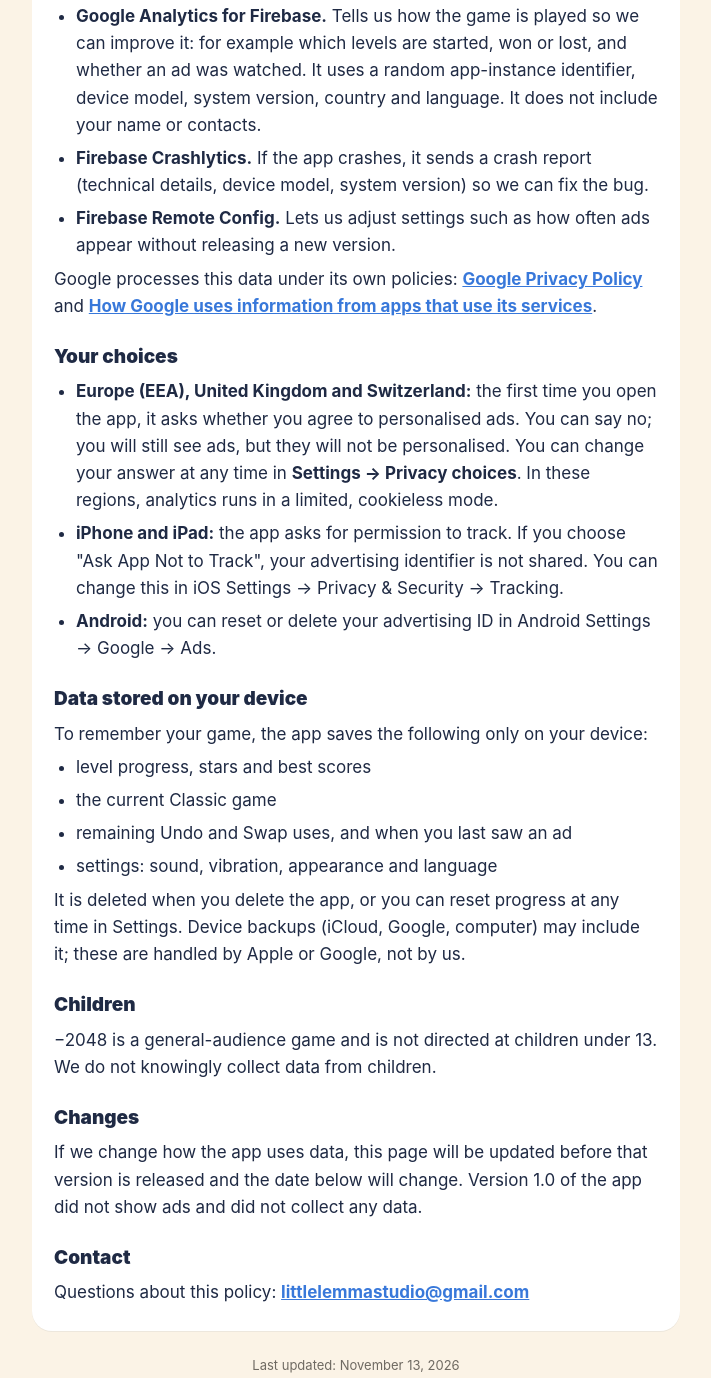
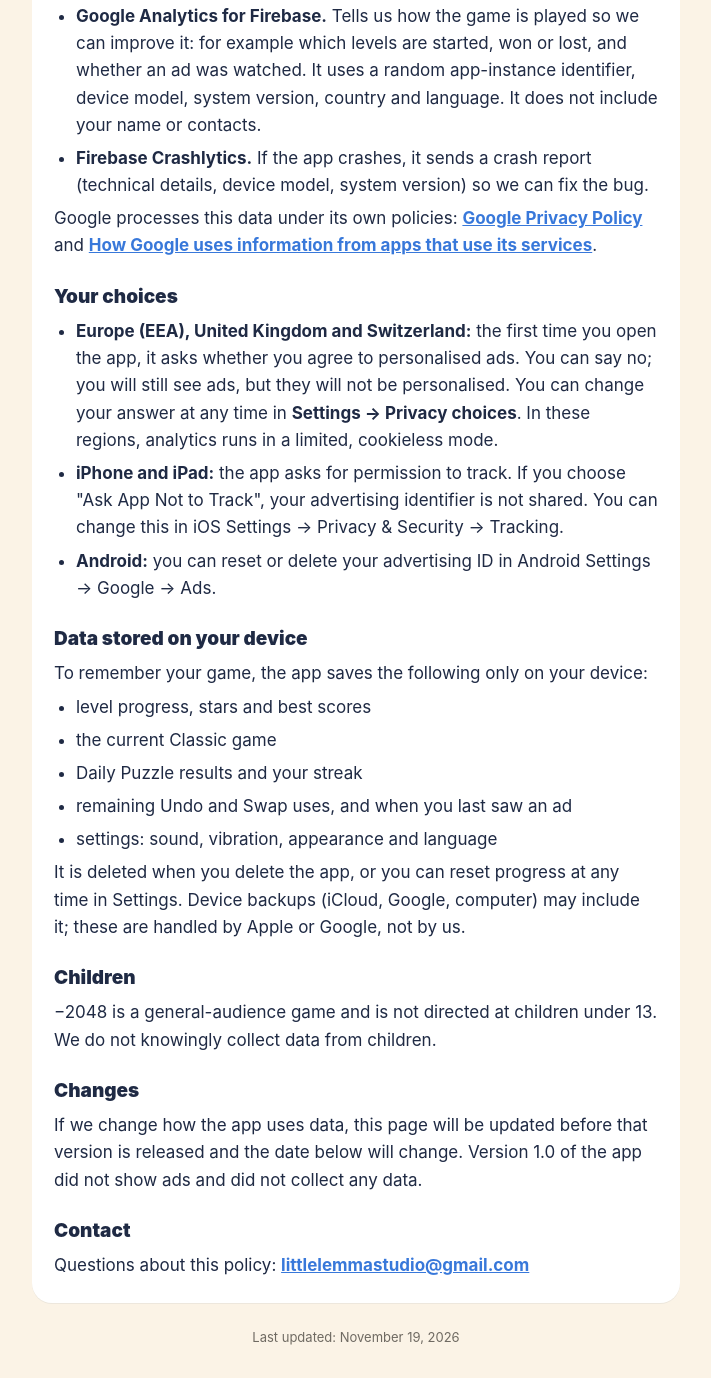
Before and after one commit to littlelemmastudio/littlelemmastudio.github.io, a plain HTML site: page eksi2048/privacy/index.html in a window 1280 px wide. Shown: the part 752-2130 px from the top of the page, without its empty margins (284-995 px from the left). Drawn offline with Linux system fonts and the light colour scheme.

Commit message:
eksi2048 gizlilik (1.1): Remote Config çıkarıldı, Günlük bulmaca verisi eklendi, tarih 19 Kasım 2026
Co-Authored-By: Claude Opus 5.5 <noreply@anthropic.com>

```diff
--- a/eksi2048/privacy/index.html
+++ b/eksi2048/privacy/index.html
@@ -70,7 +70,6 @@
       <li><b>Google AdMob (ads).</b> Shows ads and measures them. It may use your device's advertising identifier (on iPhone only if you allow tracking; on Android the advertising ID), your IP address and the approximate location derived from it, device information (model, system version, language) and how you interact with ads. This is used to show and measure ads, to limit how often you see the same ad, and to prevent fraud.</li>
       <li><b>Google Analytics for Firebase.</b> Tells us how the game is played so we can improve it: for example which levels are started, won or lost, and whether an ad was watched. It uses a random app-instance identifier, device model, system version, country and language. It does not include your name or contacts.</li>
       <li><b>Firebase Crashlytics.</b> If the app crashes, it sends a crash report (technical details, device model, system version) so we can fix the bug.</li>
-      <li><b>Firebase Remote Config.</b> Lets us adjust settings such as how often ads appear without releasing a new version.</li>
     </ul>
     <p>Google processes this data under its own policies: <a href="https://policies.google.com/privacy">Google Privacy Policy</a> and <a href="https://policies.google.com/technologies/partner-sites">How Google uses information from apps that use its services</a>.</p>
     <h2>Your choices</h2>
@@ -84,6 +83,7 @@
     <ul>
       <li>level progress, stars and best scores</li>
       <li>the current Classic game</li>
+      <li>Daily Puzzle results and your streak</li>
       <li>remaining Undo and Swap uses, and when you last saw an ad</li>
       <li>settings: sound, vibration, appearance and language</li>
     </ul>
@@ -106,7 +106,6 @@
       <li><b>Google AdMob (reklam).</b> Reklamları gösterir ve ölçer. Cihazının reklam kimliğini (iPhone'da yalnızca izleme izni verirsen; Android'de reklam kimliği), IP adresini ve ondan çıkarılan yaklaşık konumu, cihaz bilgilerini (model, sistem sürümü, dil) ve reklamlarla etkileşimini kullanabilir. Amacı reklamları göstermek ve ölçmek, aynı reklamı çok sık göstermemek ve dolandırıcılığı önlemektir.</li>
       <li><b>Google Analytics for Firebase.</b> Oyunu geliştirebilmemiz için nasıl oynandığını gösterir: örneğin hangi seviyelerin başlatıldığı, kazanıldığı ya da kaybedildiği ve reklam izlenip izlenmediği. Rastgele bir uygulama kimliği, cihaz modeli, sistem sürümü, ülke ve dil kullanır. Adını ya da rehberini içermez.</li>
       <li><b>Firebase Crashlytics.</b> Uygulama çökerse, hatayı düzeltebilmemiz için bir çökme raporu (teknik ayrıntılar, cihaz modeli, sistem sürümü) gönderir.</li>
-      <li><b>Firebase Remote Config.</b> Reklam sıklığı gibi ayarları yeni sürüm yayınlamadan değiştirmemizi sağlar.</li>
     </ul>
     <p>Google bu verileri kendi politikalarına göre işler: <a href="https://policies.google.com/privacy?hl=tr">Google Gizlilik Politikası</a> ve <a href="https://policies.google.com/technologies/partner-sites?hl=tr">Google'ın, hizmetlerini kullanan uygulamalardan gelen bilgileri nasıl kullandığı</a>.</p>
     <h2>Senin seçimlerin</h2>
@@ -120,6 +119,7 @@
     <ul>
       <li>seviye ilerlemesi, yıldızlar ve en iyi skorlar</li>
       <li>devam eden Klasik oyun</li>
+      <li>Günlük bulmaca sonuçları ve serin</li>
       <li>kalan Geri al ve Değiştir hakları, en son ne zaman reklam gördüğün</li>
       <li>ayarlar: ses, titreşim, görünüm ve dil</li>
     </ul>
@@ -142,7 +142,6 @@
       <li><b>Google AdMob (publicité).</b> Affiche et mesure les publicités. Il peut utiliser l’identifiant publicitaire de votre appareil (sur iPhone, uniquement si vous autorisez le suivi ; sur Android, l’identifiant publicitaire), votre adresse IP et la localisation approximative qui en découle, des informations sur l’appareil (modèle, version du système, langue) et vos interactions avec les publicités. Objectifs : afficher et mesurer les publicités, éviter de vous montrer trop souvent la même et prévenir la fraude.</li>
       <li><b>Google Analytics pour Firebase.</b> Nous montre comment le jeu est utilisé pour l’améliorer : par exemple quels niveaux sont commencés, gagnés ou perdus, et si une publicité a été regardée. Il utilise un identifiant d’instance aléatoire, le modèle de l’appareil, la version du système, le pays et la langue. Il ne contient ni votre nom ni vos contacts.</li>
       <li><b>Firebase Crashlytics.</b> Si l’application plante, il envoie un rapport (détails techniques, modèle de l’appareil, version du système) pour que nous puissions corriger le bug.</li>
-      <li><b>Firebase Remote Config.</b> Nous permet d’ajuster des réglages, comme la fréquence des publicités, sans publier de nouvelle version.</li>
     </ul>
     <p>Google traite ces données selon ses propres règles : <a href="https://policies.google.com/privacy?hl=fr">Règles de confidentialité de Google</a> et <a href="https://policies.google.com/technologies/partner-sites?hl=fr">Comment Google utilise les informations des applications qui utilisent ses services</a>.</p>
     <h2>Vos choix</h2>
@@ -156,6 +155,7 @@
     <ul>
       <li>la progression, les étoiles et les meilleurs scores</li>
       <li>la partie Classique en cours</li>
+      <li>les résultats du Défi du jour et votre série</li>
       <li>les Annulations et Échanges restants, et la date de la dernière publicité vue</li>
       <li>les réglages : son, vibrations, apparence et langue</li>
     </ul>
@@ -168,13 +168,13 @@
     <p>Questions sur cette politique : <a href="mailto:littlelemmastudio@gmail.com">littlelemmastudio@gmail.com</a></p>
   </article>
 
-  <footer id="updated">Last updated: November 13, 2026</footer>
+  <footer id="updated">Last updated: November 19, 2026</footer>
 </main>
 <script>
   const TEXT = {
-    en: { title: 'Privacy Policy', updated: 'Last updated: November 13, 2026' },
-    tr: { title: 'Gizlilik Politikası', updated: 'Son güncelleme: 13 Kasım 2026' },
-    fr: { title: 'Politique de confidentialité', updated: 'Dernière mise à jour : 13 novembre 2026' },
+    en: { title: 'Privacy Policy', updated: 'Last updated: November 19, 2026' },
+    tr: { title: 'Gizlilik Politikası', updated: 'Son güncelleme: 19 Kasım 2026' },
+    fr: { title: 'Politique de confidentialité', updated: 'Dernière mise à jour : 19 novembre 2026' },
   };
   function show(l) {
     if (!TEXT[l]) l = 'en';
```
